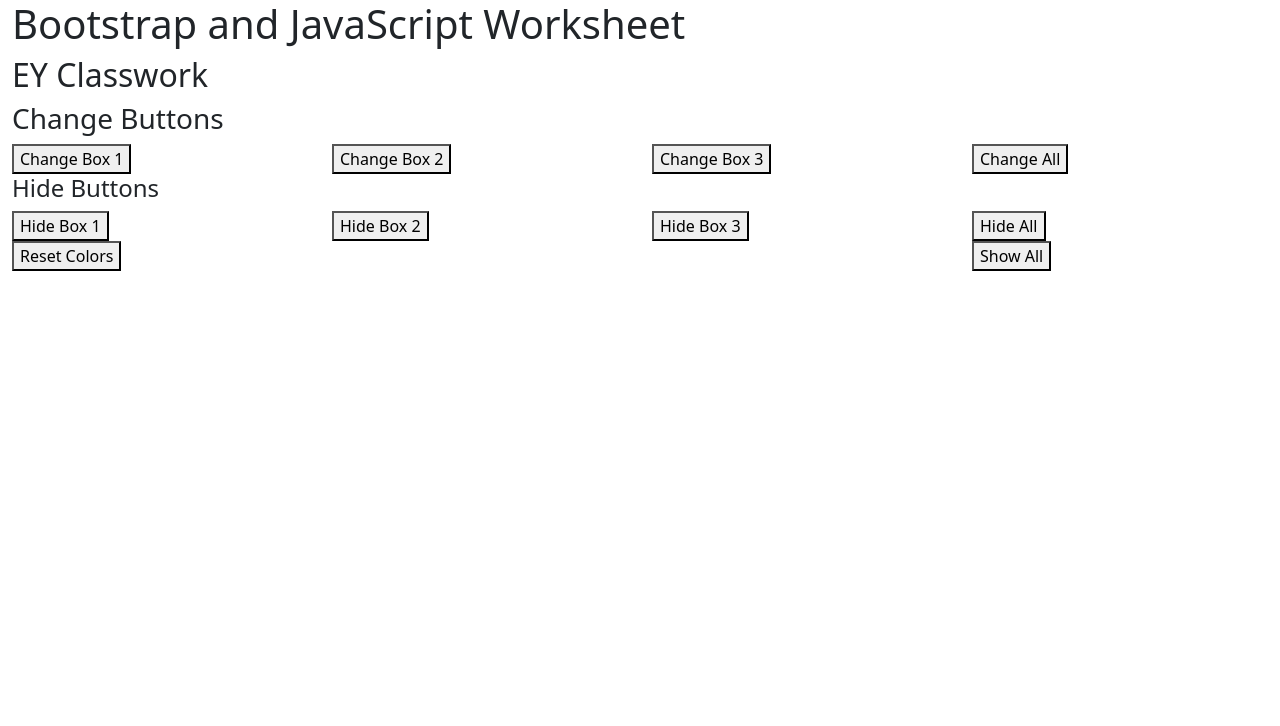
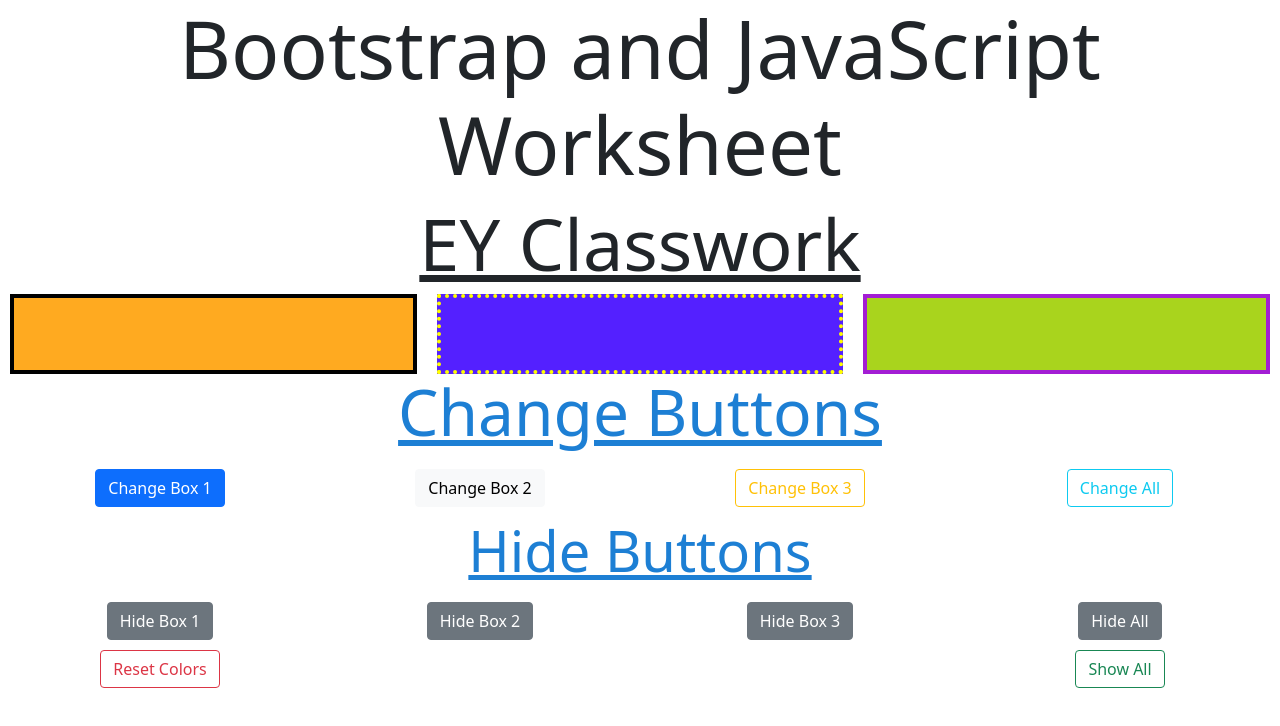
Before and after one commit to CtrlAltRee/JS-Inclass-Assignment, a plain HTML site: page index.html in a window 1280 px wide. Drawn offline with nearby package versions, Linux system fonts and the light colour scheme.

Commit message:
style changes

```diff
--- a/assets/CSS/style.css
+++ b/assets/CSS/style.css
@@ -0,0 +1,38 @@
+body {
+    text-align: center;
+}
+
+h2, h3, h4 {
+    text-decoration: underline;
+}
+
+h3, h4 {
+    color: #1d7fd4;
+}
+
+.box {
+    width: 100px;
+    height: 80px;
+    background-color: lightslategray;
+    border: 2px solid azure;
+    margin: 0 10px 0 10px;
+}
+
+.firstbox {
+    background-color: #ffaa20;
+    border: 4px solid black;
+}
+
+.secondbox {
+    background-color: #5420ff;
+    border: 4px dotted yellow;
+}
+
+.thirdbox {
+    background-color: #a9d41d;
+    border: 4px solid #a31dd4;
+}
+
+.button {
+    margin: 10px 0 10px 0;
+}
--- a/index.html
+++ b/index.html
@@ -15,67 +15,67 @@
 
     <div class="container-fluid">
         <div class="row">
-            <h1>Bootstrap and JavaScript Worksheet</h1>
+            <h1 class="display-1">Bootstrap and JavaScript Worksheet</h1>
         </div>
 
         <div class="row">
-            <h2>EY Classwork</h2>
+            <h2 class="display-2">EY Classwork</h2>
         </div>
 
         <div class="row">
-            <div class="col"></div>
-            <div class="col"></div>
-            <div class="col"></div>
+            <div class="col box firstbox"></div>
+            <div class="col box secondbox"></div>
+            <div class="col box thirdbox"></div>
         </div>
 
         <div class="row">
-            <h3>Change Buttons</h3>
+            <h3 class="display-3">Change Buttons</h3>
         </div>
 
         <div class="row">
-            <div class="col">
-                <button>Change Box 1</button>
+            <div class="col button">
+                <button class="btn btn-primary">Change Box 1</button>
             </div>
-            <div class="col">
-                <button>Change Box 2</button>
+            <div class="col button">
+                <button class="btn btn-light">Change Box 2</button>
             </div>
-            <div class="col">
-                <button>Change Box 3</button>
+            <div class="col button">
+                <button class="btn btn-outline-warning">Change Box 3</button>
             </div>
-            <div class="col">
-                <button>Change All</button>
+            <div class="col button">
+                <button class="btn btn-outline-info">Change All</button>
             </div>
         </div>
 
         <div class="row">
-            <h4>Hide Buttons</h4>
+            <h4 class="display-4">Hide Buttons</h4>
         </div>
 
         <div class="row">
-            <div class="col">
-                <button>Hide Box 1</button>
+            <div class="col button">
+                <button class="btn btn-secondary">Hide Box 1</button>
             </div>
-            <div class="col">
-                <button>Hide Box 2</button>
+            <div class="col button">
+                <button class="btn btn-secondary">Hide Box 2</button>
             </div>
-            <div class="col">
-                <button>Hide Box 3</button>
+            <div class="col button">
+                <button class="btn btn-secondary">Hide Box 3</button>
             </div>
-            <div class="col">
-                <button>Hide All</button>
+            <div class="col button">
+                <button class="btn btn-secondary">Hide All</button>
             </div>
         </div>
 
         <div class="row">
             <div class="col">
-                <button>Reset Colors</button>
+                <button class="btn btn-outline-danger">Reset Colors</button>
             </div>
             <div class="col">
             </div>
             <div class="col">
             </div>
             <div class="col">
-                <button>Show All</button>
+                <button class="btn btn-outline-success">Show All</button>
             </div>
         </div>
 
```
